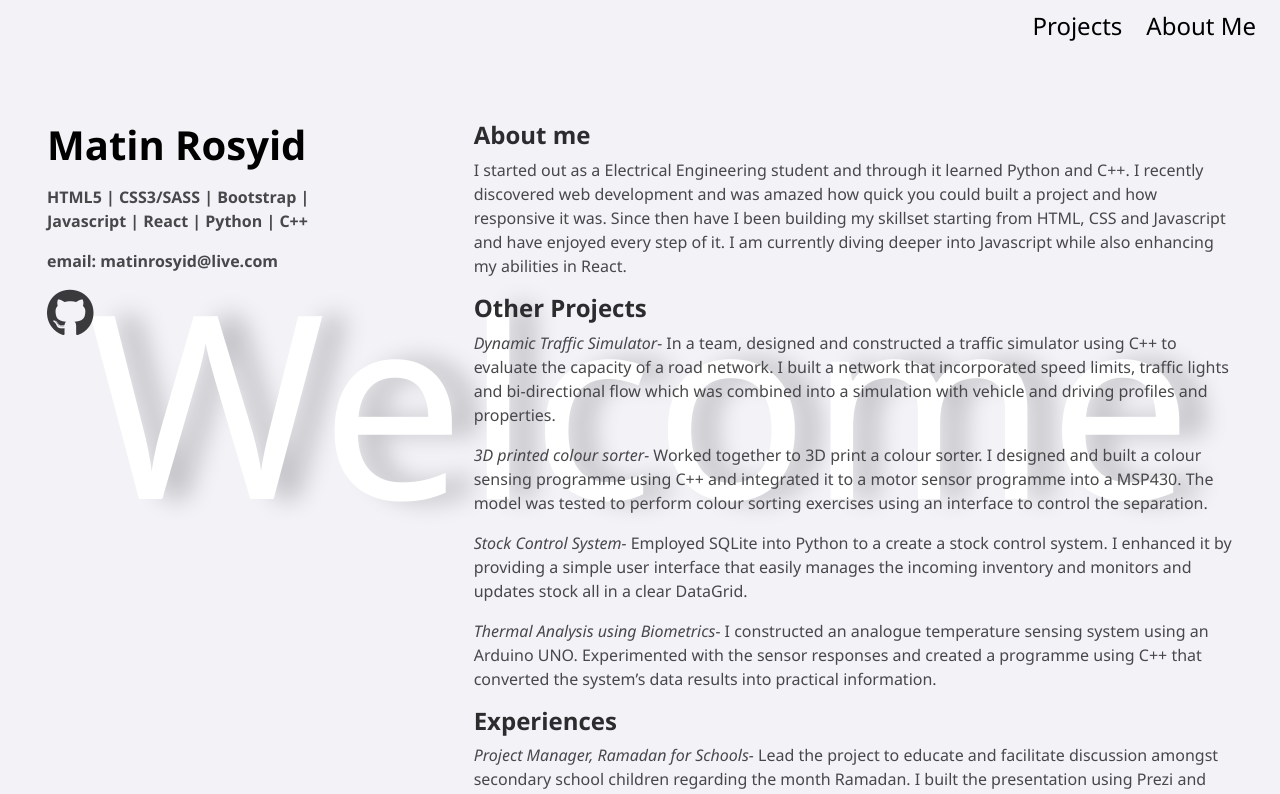
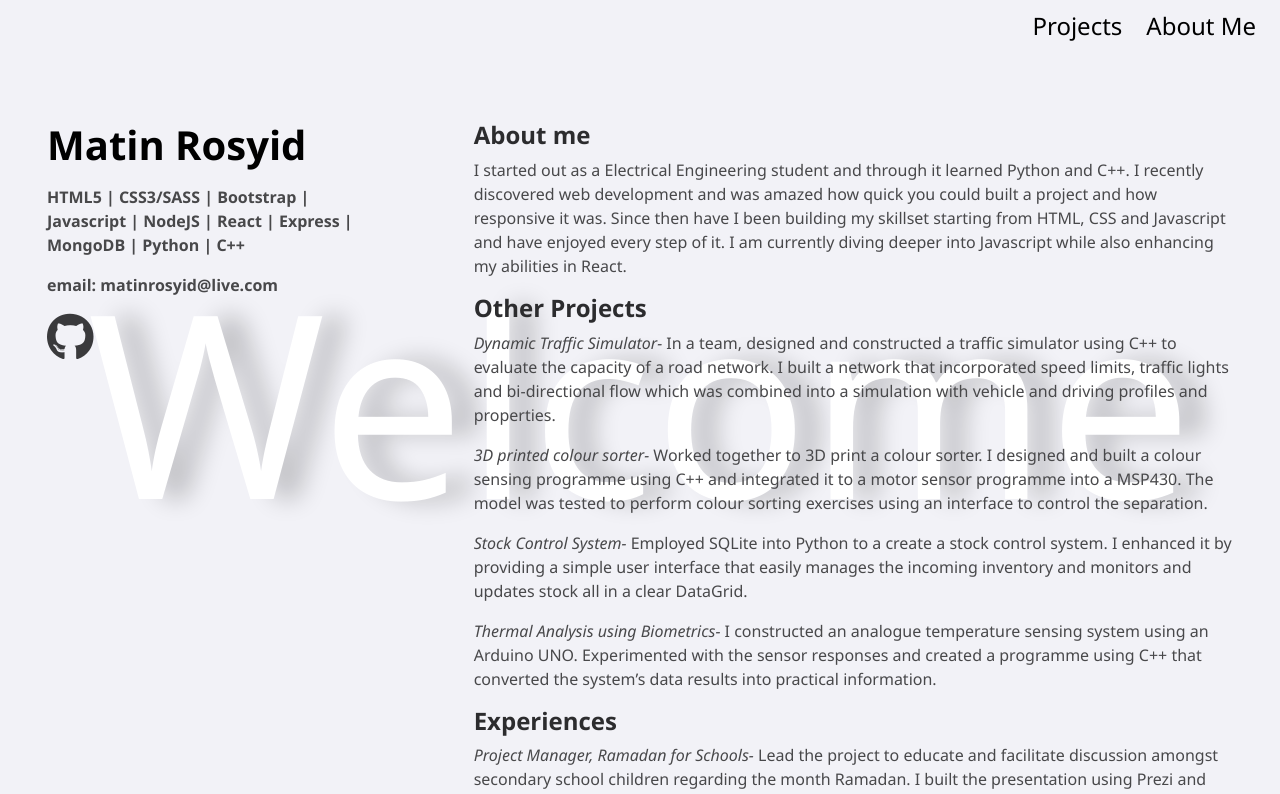
Before and after one commit to MRosyid/PortfolioSite, a React (Create React App) app: page /#/resume in a window 1280 px wide. Shown: the top 794 px of the page. Built offline with nearby package versions, Linux system fonts and the light colour scheme.

Commit message:
Updated R

```diff
--- a/src/components/Resume.js
+++ b/src/components/Resume.js
@@ -12,7 +12,7 @@ class Resume extends Component {
                             <Jumbotron className="about-head">
                                 <h1>Matin Rosyid</h1>
                                 <p className="Stack">
-                                    HTML5 | CSS3/SASS | Bootstrap | Javascript | React | Python | C++
+                                    HTML5 | CSS3/SASS | Bootstrap | Javascript | NodeJS | React | Express | MongoDB | Python | C++
                                 </p>
                                 <p>
                                     email: matinrosyid@live.com
```
